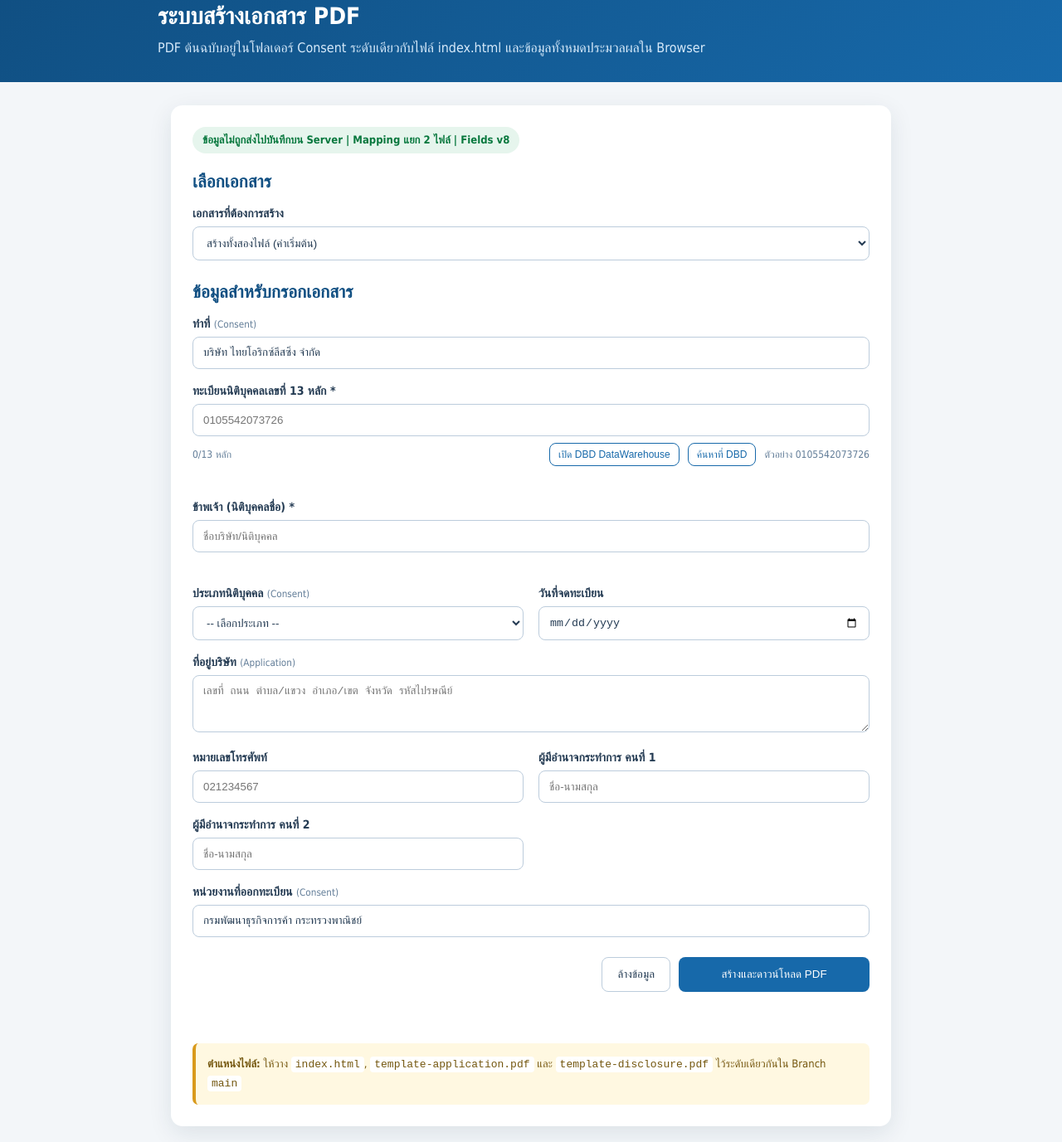
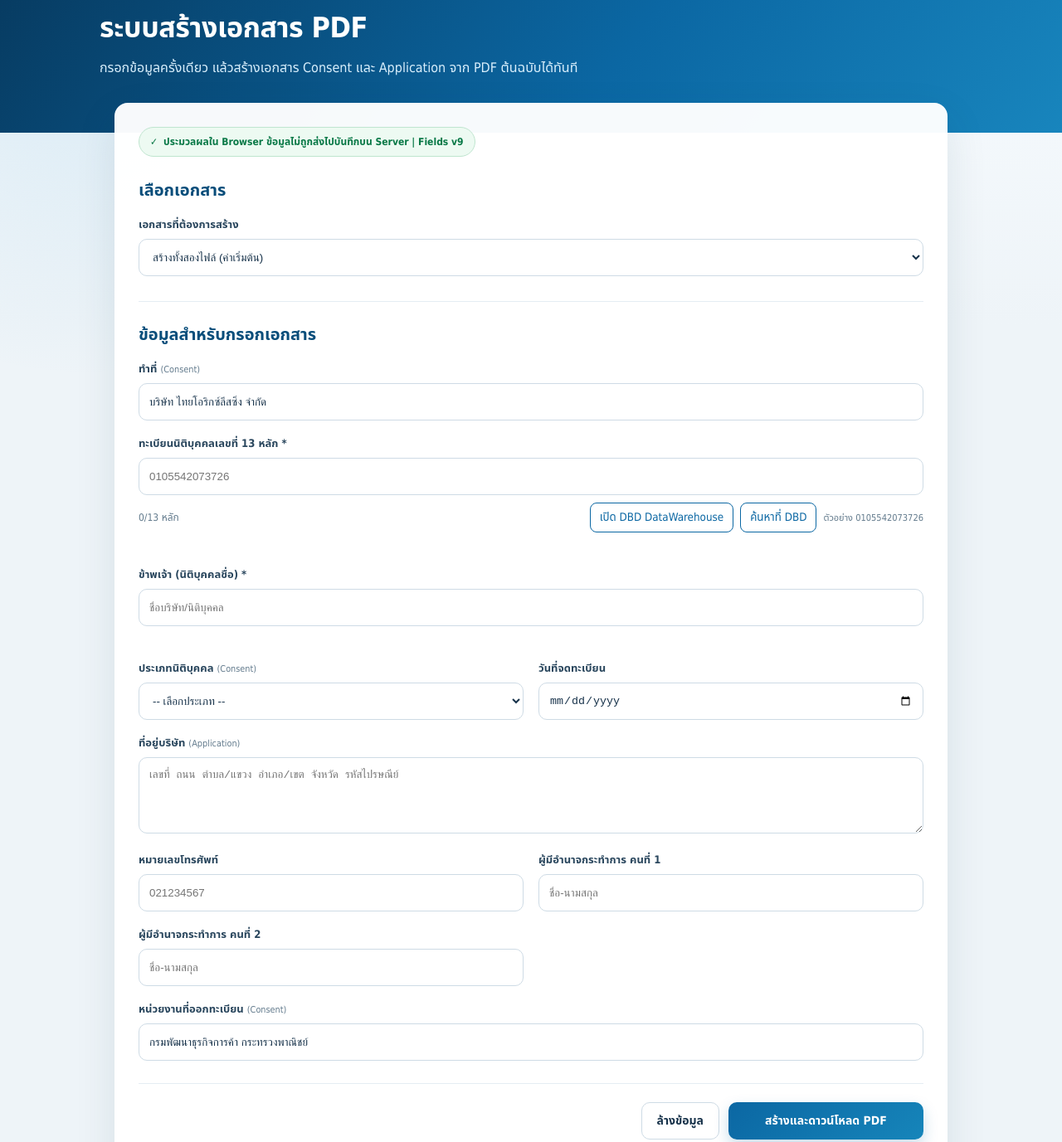
Before and after one commit to Jakkrawut-ORIX/Consent, a plain HTML site: page index.html in a window 1280 px wide. Shown: the part 25-1402 px from the top of the page at 83% size. Drawn offline with Linux system fonts and the light colour scheme.

Commit message:
Update index.html

```diff
--- a/index.html
+++ b/index.html
@@ -9,25 +9,207 @@
 <script src="https://cdn.jsdelivr.net/npm/pdf-lib@1.17.1/dist/pdf-lib.min.js"></script>
 <script src="https://cdn.jsdelivr.net/npm/@pdf-lib/fontkit@1.1.1/dist/fontkit.umd.min.js"></script>
 <style>
-    :root{--primary:#1769aa;--dark:#104f82;--bg:#f3f6f9;--text:#243b53;--muted:#627d98;--border:#bcccdc;--error:#c62828;--success:#08783e}
-    *{box-sizing:border-box}body{margin:0;background:var(--bg);color:var(--text);font-family:Tahoma,Arial,sans-serif}
-    header{background:linear-gradient(135deg,var(--dark),var(--primary));color:#fff;padding:28px 20px}header>div{max-width:900px;margin:auto}h1{margin:0 0 8px;font-size:28px}header p{margin:0;color:#d7eafa;line-height:1.6}
-    main{max-width:900px;margin:28px auto;padding:0 16px 40px}.card{background:#fff;padding:26px;border-radius:14px;box-shadow:0 8px 28px rgba(15,45,70,.1)}
-    .input-heading{margin-top:26px}.privacy{display:inline-block;margin-bottom:22px;padding:8px 12px;border-radius:999px;background:#e6f5ed;color:var(--success);font-size:13px;font-weight:700}
-    h2{margin:0 0 18px;color:var(--dark);font-size:21px}.grid{display:grid;grid-template-columns:1fr 1fr;gap:18px}.full{grid-column:1/-1}
-    label{display:block;margin-bottom:7px;font-size:14px;font-weight:700}input,select,textarea{width:100%;padding:11px 12px;border:1px solid var(--border);border-radius:8px;background:#fff;color:var(--text);font:16px inherit}
-    input:focus,select:focus,textarea:focus{outline:3px solid rgba(23,105,170,.13);border-color:var(--primary)}input.invalid{border-color:var(--error)}
-    .error{display:block;min-height:18px;margin-top:5px;color:var(--error);font-size:13px}.lookup-row{display:flex;align-items:center;justify-content:space-between;gap:10px}.count{margin-top:5px;color:var(--muted);font-size:12px;text-align:right}.count.complete{color:var(--success);font-weight:700}.lookup{padding:6px 10px;border:1px solid var(--primary);background:#fff;color:var(--primary);font-size:12px}.lookup:disabled{opacity:.45}.dbd-actions{display:flex;align-items:center;gap:10px;flex-wrap:wrap}.help{color:var(--muted);font-size:12px}label small{font-weight:400;color:var(--muted)}
-    .actions{display:flex;justify-content:flex-end;gap:10px;margin-top:24px}button{padding:12px 18px;border-radius:8px;font:700 15px inherit;cursor:pointer}button:disabled{opacity:.65;cursor:wait}.secondary{border:1px solid var(--border);background:#fff;color:var(--text)}.primary{min-width:230px;border:0;background:var(--primary);color:#fff}.primary:hover:not(:disabled){background:var(--dark)}
-    #status{min-height:24px;margin-top:14px;line-height:1.6;text-align:right}#status.success{color:var(--success)}#status.loading{color:var(--primary)}#status.error{padding:12px;border:1px solid #efb0b0;border-radius:8px;background:#fff4f4;color:var(--error);text-align:left}
-    .note{margin-top:24px;padding:14px;border-left:4px solid #d99a1c;border-radius:7px;background:#fff8e1;color:#74570f;font-size:13px;line-height:1.7}.note code{padding:2px 5px;border-radius:4px;background:#fff}
-    .registration-toolbar{display:flex;align-items:center;justify-content:space-between;gap:12px;margin-top:8px}.registration-toolbar .count{flex-shrink:0;margin-top:0;text-align:left;white-space:nowrap}.dbd-buttons{display:flex;align-items:center;justify-content:flex-end;gap:10px;flex-wrap:wrap}.dbd-buttons .lookup,.dbd-buttons .help{white-space:nowrap}@media(max-width:680px){h1{font-size:23px}.grid{grid-template-columns:1fr}.full{grid-column:auto}.actions{flex-direction:column-reverse}.actions button{width:100%}.card{padding:19px}.registration-toolbar{align-items:flex-start;flex-direction:column}.dbd-buttons{justify-content:flex-start}.dbd-buttons .help{width:100%}}
-  </style>
+:root {
+  --primary: #0b67a3;
+  --primary-dark: #084d7a;
+  --primary-soft: #eaf5fc;
+  --surface: #ffffff;
+  --background: #eef4f8;
+  --text: #17324a;
+  --muted: #637b8d;
+  --border: #cedbe5;
+  --error: #bd2c2c;
+  --success: #087846;
+  --warning: #9a6700;
+  --shadow: 0 18px 50px rgba(19, 55, 82, .10);
+  --radius: 16px;
+}
+
+* { box-sizing: border-box; }
+html { scroll-behavior: smooth; }
+body {
+  margin: 0;
+  min-height: 100vh;
+  background:
+    radial-gradient(circle at 8% 4%, rgba(42, 142, 198, .13), transparent 26rem),
+    linear-gradient(180deg, #f7fbfe 0, var(--background) 26rem);
+  color: var(--text);
+  font-family: Tahoma, "Noto Sans Thai", Arial, sans-serif;
+}
+
+header {
+  padding: 34px 20px 65px;
+  background: linear-gradient(125deg, #073b61 0%, #0b67a3 58%, #1885bd 100%);
+  color: #fff;
+}
+header > div { max-width: 1040px; margin: auto; }
+header h1 { margin: 0 0 8px; font-size: clamp(25px, 4vw, 34px); letter-spacing: -.4px; }
+header p { max-width: 760px; margin: 0; color: #d9effc; line-height: 1.7; }
+
+main { max-width: 1040px; margin: -36px auto 0; padding: 0 18px 52px; }
+.card {
+  padding: 28px;
+  border: 1px solid rgba(255,255,255,.86);
+  border-radius: var(--radius);
+  background: rgba(255,255,255,.97);
+  box-shadow: var(--shadow);
+}
+
+.privacy {
+  display: inline-flex;
+  align-items: center;
+  margin-bottom: 26px;
+  padding: 8px 13px;
+  border: 1px solid #bfe5cf;
+  border-radius: 999px;
+  background: #edfaf2;
+  color: var(--success);
+  font-size: 12px;
+  font-weight: 700;
+}
+.privacy::before { content: "✓"; margin-right: 7px; }
+
+h2 {
+  margin: 0 0 16px;
+  color: var(--primary-dark);
+  font-size: 20px;
+}
+.input-heading {
+  margin-top: 30px;
+  padding-top: 25px;
+  border-top: 1px solid #e5edf3;
+}
+
+.grid { display: grid; grid-template-columns: repeat(2, minmax(0, 1fr)); gap: 18px; }
+.full { grid-column: 1 / -1; }
+label { display: block; margin-bottom: 7px; color: #29465d; font-size: 13px; font-weight: 700; }
+label small { color: var(--muted); font-weight: 400; }
+
+input, select, textarea {
+  width: 100%;
+  border: 1px solid var(--border);
+  border-radius: 10px;
+  background: #fff;
+  color: var(--text);
+  font: 15px inherit;
+  transition: border-color .18s, box-shadow .18s, background .18s;
+}
+input, select { min-height: 45px; padding: 10px 12px; }
+textarea { min-height: 92px; padding: 11px 12px; line-height: 1.55; resize: vertical; }
+input:hover, select:hover, textarea:hover { border-color: #9eb7ca; }
+input:focus, select:focus, textarea:focus {
+  outline: none;
+  border-color: var(--primary);
+  background: #fcfeff;
+  box-shadow: 0 0 0 4px rgba(11, 103, 163, .12);
+}
+input.invalid { border-color: var(--error); box-shadow: 0 0 0 3px rgba(189,44,44,.08); }
+
+.error { display: block; min-height: 18px; margin-top: 5px; color: var(--error); font-size: 12px; }
+.count { color: var(--muted); font-size: 12px; white-space: nowrap; }
+.count.complete { color: var(--success); font-weight: 700; }
+
+.registration-field {
+  padding: 16px;
+  border: 1px solid #cfe4f2;
+  border-radius: 13px;
+  background: linear-gradient(180deg, #f7fcff, #f2f9fd);
+}
+.registration-toolbar {
+  display: flex;
+  align-items: center;
+  justify-content: space-between;
+  gap: 14px;
+  margin-top: 9px;
+}
+.dbd-buttons { display: flex; align-items: center; justify-content: flex-end; gap: 8px; flex-wrap: wrap; }
+.lookup {
+  min-height: 34px;
+  padding: 7px 11px;
+  border: 1px solid var(--primary);
+  border-radius: 8px;
+  background: #fff;
+  color: var(--primary);
+  font: 700 12px inherit;
+  white-space: nowrap;
+  cursor: pointer;
+  transition: background .18s, color .18s, transform .18s;
+}
+.lookup:hover { color: #fff; background: var(--primary); transform: translateY(-1px); }
+.help { color: var(--muted); font-size: 11px; white-space: nowrap; }
+
+.actions {
+  display: flex;
+  justify-content: flex-end;
+  gap: 11px;
+  margin-top: 27px;
+  padding-top: 22px;
+  border-top: 1px solid #e5edf3;
+}
+button { font-family: inherit; }
+.actions button {
+  min-height: 44px;
+  padding: 11px 18px;
+  border-radius: 10px;
+  font-size: 14px;
+  font-weight: 700;
+  cursor: pointer;
+  transition: transform .18s, box-shadow .18s, background .18s;
+}
+.actions button:hover:not(:disabled) { transform: translateY(-1px); }
+button:disabled { opacity: .6; cursor: wait; }
+.secondary { border: 1px solid var(--border); background: #fff; color: var(--text); }
+.secondary:hover:not(:disabled) { background: #f4f8fb; }
+.primary {
+  min-width: 235px;
+  border: 0;
+  background: linear-gradient(135deg, var(--primary), #1685ba);
+  color: #fff;
+  box-shadow: 0 8px 18px rgba(11,103,163,.22);
+}
+.primary:hover:not(:disabled) { box-shadow: 0 11px 22px rgba(11,103,163,.28); }
+
+#status { min-height: 24px; margin-top: 14px; line-height: 1.6; text-align: right; font-size: 13px; }
+#status.success { color: var(--success); }
+#status.loading { color: var(--primary); }
+#status.error {
+  padding: 12px;
+  border: 1px solid #efb0b0;
+  border-radius: 9px;
+  background: #fff4f4;
+  color: var(--error);
+  text-align: left;
+}
+.note {
+  margin-top: 24px;
+  padding: 14px 16px;
+  border-left: 4px solid #d99a1c;
+  border-radius: 8px;
+  background: #fff9e9;
+  color: #74570f;
+  font-size: 12px;
+  line-height: 1.7;
+}
+.note code { padding: 2px 5px; border-radius: 4px; background: #fff; }
+
+@media (max-width: 720px) {
+  header { padding: 27px 18px 54px; }
+  main { margin-top: -29px; padding-inline: 12px; }
+  .card { padding: 19px; border-radius: 13px; }
+  .grid { grid-template-columns: 1fr; gap: 14px; }
+  .full { grid-column: auto; }
+  .registration-toolbar { align-items: flex-start; flex-direction: column; }
+  .dbd-buttons { justify-content: flex-start; }
+  .dbd-buttons .help { width: 100%; }
+  .actions { flex-direction: column-reverse; }
+  .actions button { width: 100%; }
+}
+</style>
 </head>
 <body>
-<header><div><h1>ระบบสร้างเอกสาร PDF</h1><p>PDF ต้นฉบับอยู่ในโฟลเดอร์ Consent ระดับเดียวกับไฟล์ index.html และข้อมูลทั้งหมดประมวลผลใน Browser</p></div></header>
+<header><div><h1>ระบบสร้างเอกสาร PDF</h1><p>กรอกข้อมูลครั้งเดียว แล้วสร้างเอกสาร Consent และ Application จาก PDF ต้นฉบับได้ทันที</p></div></header>
 <main><section class="card">
-<div class="privacy">ข้อมูลไม่ถูกส่งไปบันทึกบน Server | Mapping แยก 2 ไฟล์ | Fields v8</div>
+<div class="privacy">ประมวลผลใน Browser ข้อมูลไม่ถูกส่งไปบันทึกบน Server | Fields v9</div>
 <form id="pdfForm" novalidate="">
 <h2>เลือกเอกสาร</h2><div class="grid">
 <div class="full"><label for="template">เอกสารที่ต้องการสร้าง</label><select id="template" name="template"><option selected="" value="both">สร้างทั้งสองไฟล์ (ค่าเริ่มต้น)</option><option value="application">Consent &amp; Application</option><option value="disclosure">Consent เปิดเผยข้อมูล</option></select></div>
```
